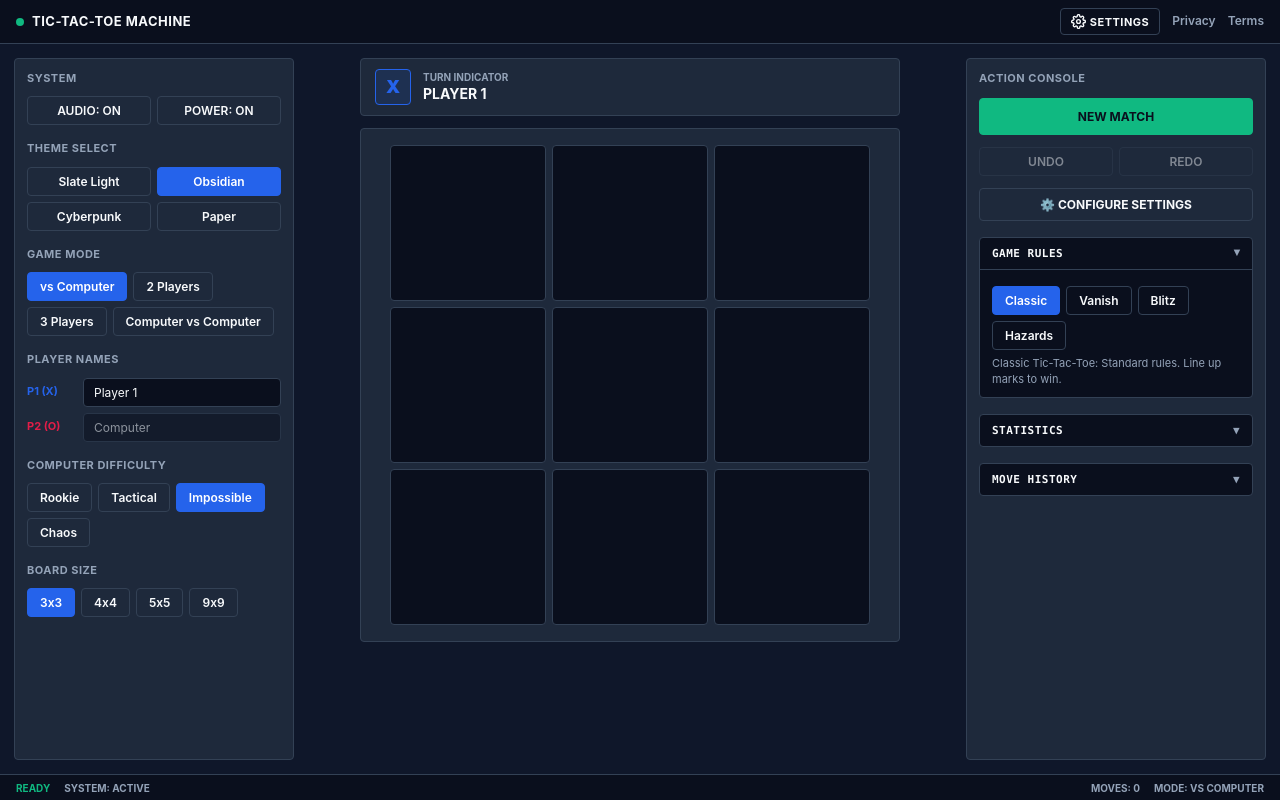
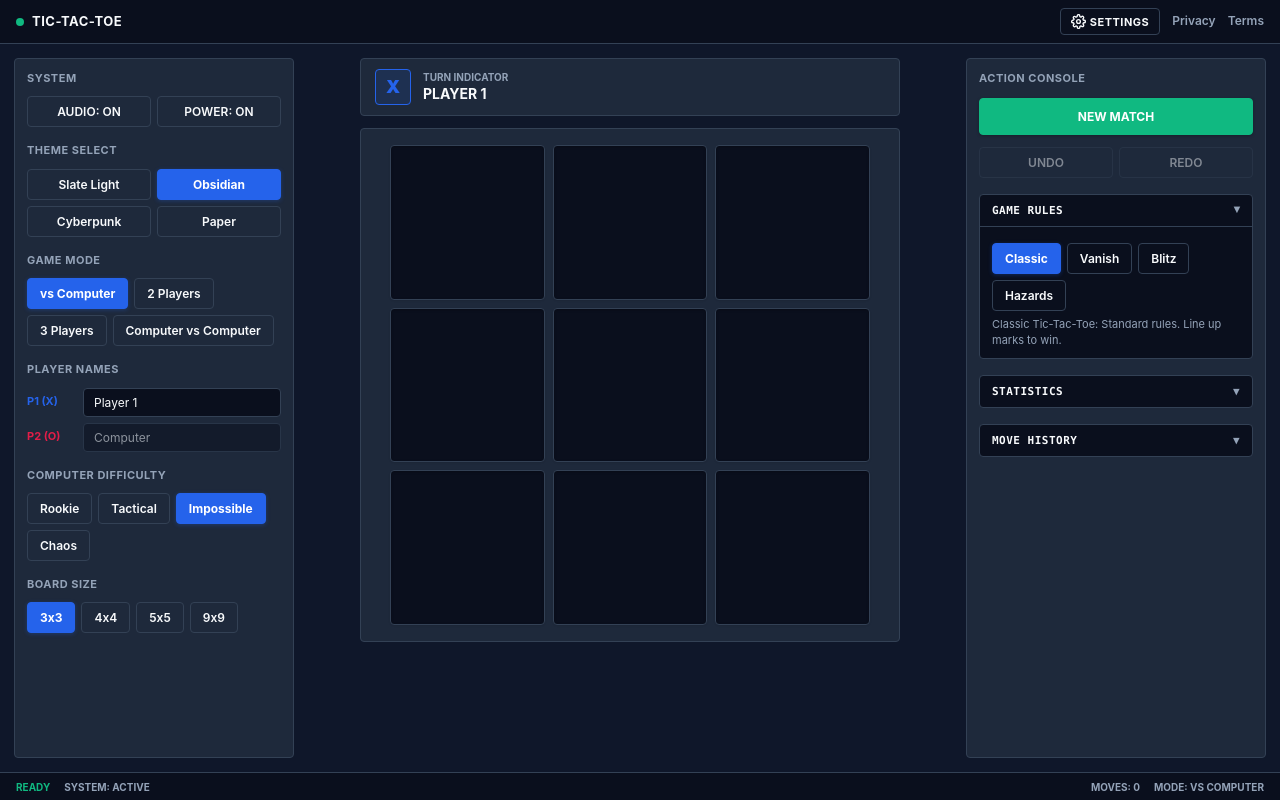
Before and after one commit to Sidharth2805/TIC-TAC-TOE, a website: page www/index.html in a window 1280 px wide. Drawn offline with Linux system fonts and the light colour scheme.

Commit message:
Rename to TIC-TAC-TOE, fix Slate Light button visibility, increase X/O symbol sizes, and enhance animations

```diff
--- a/capacitor.config.json
+++ b/capacitor.config.json
@@ -1,6 +1,6 @@
 {
   "appId": "com.tictactoe.machine",
-  "appName": "Tic-Tac-Toe Machine",
+  "appName": "TIC-TAC-TOE",
   "webDir": "www",
   "server": {
     "androidScheme": "https"
--- a/game.js
+++ b/game.js
@@ -502,6 +502,7 @@
     if (!grid) return;
     grid.innerHTML = '';
     grid.style.gridTemplateColumns = `repeat(${config.gridSize}, 1fr)`;
+    grid.setAttribute('data-grid-size', config.gridSize);
 
     for (let i = 0; i < state.board.length; i++) {
       const cell = document.createElement('div');
--- a/style.css
+++ b/style.css
@@ -90,10 +90,10 @@ html, body {
   display: flex;
   align-items: center;
   justify-content: space-between;
-  padding: 8px 16px;
+  padding: max(8px, env(safe-area-inset-top)) 16px 8px 16px;
   background-color: var(--term-bg);
   border-bottom: 1px solid var(--border);
-  min-height: 42px;
+  min-height: 44px;
 }
 
 .brand {
@@ -165,18 +165,27 @@ button, .btn {
   font-size: 12px;
   font-weight: 600;
   border-radius: var(--radius);
-  padding: 6px 12px;
+  padding: 7px 12px;
   border: 1px solid var(--border);
   background: transparent;
   color: var(--text);
   cursor: pointer;
   touch-action: manipulation;
-  transition: background-color 0.15s, border-color 0.15s;
+  transition: background-color 0.15s, border-color 0.15s, transform 0.08s;
 }
 
-button:hover:not(:disabled), .btn:hover:not(:disabled) {
-  background-color: rgba(255, 255, 255, 0.06);
+button:hover:not(:disabled):not(.active), .btn:hover:not(:disabled):not(.active) {
+  background-color: rgba(255, 255, 255, 0.08);
   border-color: var(--text-dim);
+}
+
+[data-theme="slate-light"] button:hover:not(:disabled):not(.active),
+[data-theme="slate-light"] .btn:hover:not(:disabled):not(.active),
+[data-theme="paper"] button:hover:not(:disabled):not(.active),
+[data-theme="paper"] .btn:hover:not(:disabled):not(.active) {
+  background-color: rgba(0, 0, 0, 0.06);
+  border-color: var(--text-dim);
+  color: var(--text);
 }
 
 button:active:not(:disabled), .btn:active:not(:disabled) {
@@ -189,14 +198,15 @@ button:disabled, .btn:disabled {
 }
 
 .btn-primary {
-  background-color: var(--accent-win);
-  color: var(--term-bg);
-  border-color: var(--accent-win);
+  background-color: var(--accent-win) !important;
+  color: #FFFFFF !important;
+  border-color: var(--accent-win) !important;
   font-weight: 700;
+  box-shadow: 0 1px 3px rgba(0, 0, 0, 0.25);
 }
 .btn-primary:hover:not(:disabled) {
-  background-color: #059669;
-  border-color: #059669;
+  background-color: #059669 !important;
+  border-color: #059669 !important;
 }
 
 .btn-group {
@@ -205,10 +215,22 @@ button:disabled, .btn:disabled {
   gap: 6px;
 }
 
-.btn-group button.active {
-  background-color: var(--accent-x);
-  color: #FFFFFF;
-  border-color: var(--accent-x);
+/* Selected Active Buttons across all themes */
+.btn-group button.active,
+.btn-group .btn.active,
+button.active,
+.btn.active {
+  background-color: var(--accent-x) !important;
+  color: #FFFFFF !important;
+  border-color: var(--accent-x) !important;
+  font-weight: 700;
+  box-shadow: 0 1px 4px rgba(37, 99, 235, 0.3);
+}
+
+.btn-group button.active:hover,
+button.active:hover {
+  background-color: var(--accent-x) !important;
+  color: #FFFFFF !important;
 }
 
 /* Inputs */
@@ -335,7 +357,7 @@ input[type="text"]:disabled {
 
 .grid-board {
   display: grid;
-  gap: 6px;
+  gap: 8px;
   width: 100%;
   aspect-ratio: 1 / 1;
   max-width: 480px;
@@ -350,33 +372,75 @@ input[type="text"]:disabled {
   display: flex;
   align-items: center;
   justify-content: center;
-  font-size: clamp(20px, 6vw, 42px);
+  font-size: clamp(48px, 14vw, 84px);
   font-weight: 900;
+  line-height: 1;
   cursor: pointer;
   touch-action: manipulation;
   user-select: none;
-  transition: background-color 0.12s, border-color 0.12s, transform 0.08s;
+  transition: background-color 0.14s, border-color 0.14s, transform 0.1s, box-shadow 0.14s;
+  box-shadow: inset 0 1px 3px rgba(0, 0, 0, 0.22), 0 1px 2px rgba(0, 0, 0, 0.08);
+  position: relative;
+}
+
+/* Dynamic font-size scaling tailored to board dimensions */
+.grid-board[data-grid-size="3"] .cell {
+  font-size: clamp(52px, 15vw, 88px);
+}
+.grid-board[data-grid-size="4"] .cell {
+  font-size: clamp(38px, 11vw, 62px);
+}
+.grid-board[data-grid-size="5"] .cell {
+  font-size: clamp(28px, 8.5vw, 46px);
+}
+.grid-board[data-grid-size="9"] .cell {
+  font-size: clamp(14px, 4.2vw, 22px);
 }
 
 .cell:hover:not(:disabled):not(.filled):not(.hazard) {
   border-color: var(--accent-x);
-  background-color: rgba(37, 99, 235, 0.08);
+  background-color: rgba(37, 99, 235, 0.1);
+  transform: translateY(-1px);
+  box-shadow: 0 2px 8px rgba(37, 99, 235, 0.25);
 }
 
 .cell:active:not(:disabled) {
-  transform: scale(0.97);
+  transform: scale(0.96);
+}
+
+/* Mark pop-in tactile animation */
+@keyframes markPop {
+  0% {
+    transform: scale(0.35) rotate(-6deg);
+    opacity: 0;
+  }
+  75% {
+    transform: scale(1.12) rotate(2deg);
+    opacity: 1;
+  }
+  100% {
+    transform: scale(1) rotate(0);
+    opacity: 1;
+  }
+}
+
+.cell.filled {
+  animation: markPop 0.16s cubic-bezier(0.175, 0.885, 0.32, 1.275);
 }
 
 .cell.symbol-x {
   color: var(--accent-x);
+  text-shadow: 0 0 14px rgba(37, 99, 235, 0.35);
 }
 
 .cell.symbol-o {
   color: var(--accent-o);
+  text-shadow: 0 0 14px rgba(225, 29, 72, 0.35);
 }
 
 .cell.symbol-delta {
   color: var(--accent-p3);
+  text-shadow: 0 0 14px rgba(16, 185, 129, 0.35);
 }
 
 .cell.hazard {
@@ -384,12 +448,28 @@ input[type="text"]:disabled {
   background-color: var(--hazard-bg);
   color: var(--hazard-border);
   cursor: not-allowed;
+  box-shadow: inset 0 0 10px rgba(239, 68, 68, 0.25);
+}
+
+/* Winning cell neon pulse animation */
+@keyframes winPulse {
+  0%, 100% {
+    background-color: rgba(16, 185, 129, 0.25);
+    border-color: var(--accent-win);
+    box-shadow: 0 0 12px rgba(16, 185, 129, 0.4), inset 0 0 10px rgba(16, 185, 129, 0.2);
+  }
+  50% {
+    background-color: rgba(16, 185, 129, 0.42);
+    border-color: #34D399;
+    box-shadow: 0 0 22px rgba(16, 185, 129, 0.7), inset 0 0 16px rgba(16, 185, 129, 0.4);
+  }
 }
 
 .cell.winning-cell {
-  background-color: rgba(16, 185, 129, 0.22);
-  border-color: var(--accent-win);
-  color: var(--accent-win);
+  animation: winPulse 1.2s infinite ease-in-out;
+  color: var(--accent-win) !important;
+  font-weight: 900;
+  z-index: 2;
 }
 
 /* Right Column (Actions, Rules, Stats, History) */
@@ -555,13 +635,13 @@ input[type="text"]:disabled {
   display: flex;
   align-items: center;
   justify-content: space-between;
-  padding: 4px 16px;
+  padding: 4px 16px max(4px, env(safe-area-inset-bottom)) 16px;
   background-color: var(--term-bg);
   border-top: 1px solid var(--border);
   font-size: 10px;
   font-weight: 700;
   color: var(--text-dim);
-  min-height: 26px;
+  min-height: 28px;
 }
 .status-left, .status-right {
   display: flex;
--- a/sw.js
+++ b/sw.js
@@ -1,4 +1,4 @@
-const CACHE_NAME = 'tictactoe-cache-v2';
+const CACHE_NAME = 'tictactoe-cache-v3';
 const ASSETS = [
   './',
   './index.html',
--- a/www/game.js
+++ b/www/game.js
@@ -502,6 +502,7 @@
     if (!grid) return;
     grid.innerHTML = '';
     grid.style.gridTemplateColumns = `repeat(${config.gridSize}, 1fr)`;
+    grid.setAttribute('data-grid-size', config.gridSize);
 
     for (let i = 0; i < state.board.length; i++) {
       const cell = document.createElement('div');
--- a/www/index.html
+++ b/www/index.html
@@ -2,15 +2,15 @@
 <html lang="en" data-theme="obsidian">
 <head>
   <meta charset="UTF-8">
-  <meta name="viewport" content="width=device-width, initial-scale=1.0, maximum-scale=1.0, user-scalable=no">
-  <title>TIC-TAC-TOE MACHINE</title>
+  <meta name="viewport" content="width=device-width, initial-scale=1.0, maximum-scale=1.0, user-scalable=no, viewport-fit=cover">
+  <title>TIC-TAC-TOE</title>
   <meta name="description" content="Advanced desktop and mobile Tic-Tac-Toe game with Minimax AI, multiple game rules, and multiplayer.">
   <link rel="icon" type="image/svg+xml" href="favicon.svg">
   <link rel="manifest" href="./manifest.json">
   <meta name="theme-color" content="#0F172A">
   <meta name="apple-mobile-web-app-capable" content="yes">
   <meta name="apple-mobile-web-app-status-bar-style" content="black-translucent">
-  <meta name="apple-mobile-web-app-title" content="TicTacToe">
+  <meta name="apple-mobile-web-app-title" content="TIC-TAC-TOE">
   <link rel="apple-touch-icon" href="icon-192.png">
   <link rel="stylesheet" href="style.css">
 </head>
@@ -20,7 +20,7 @@
     <header class="top-bar">
       <div class="brand">
         <span class="status-dot"></span>
-        <span>TIC-TAC-TOE MACHINE</span>
+        <span>TIC-TAC-TOE</span>
       </div>
       <div class="top-actions">
         <button id="btnHeaderSettings" class="btn btn-settings-header" title="Open Settings" aria-label="Settings">
@@ -145,9 +145,6 @@
           <button id="btnUndo" class="btn" style="flex:1;">UNDO</button>
           <button id="btnRedo" class="btn" style="flex:1;">REDO</button>
         </div>
-        <button id="btnActionSettings" class="btn" style="width:100%; padding:8px; display:flex; align-items:center; justify-content:center; gap:6px; font-weight:700;">
-          <span>⚙️ CONFIGURE SETTINGS</span>
-        </button>
 
         <!-- ACCORDION: GAME RULES -->
         <div class="accordion-item open" id="accordionRules">
--- a/www/style.css
+++ b/www/style.css
@@ -90,10 +90,10 @@ html, body {
   display: flex;
   align-items: center;
   justify-content: space-between;
-  padding: 8px 16px;
+  padding: max(8px, env(safe-area-inset-top)) 16px 8px 16px;
   background-color: var(--term-bg);
   border-bottom: 1px solid var(--border);
-  min-height: 42px;
+  min-height: 44px;
 }
 
 .brand {
@@ -165,18 +165,27 @@ button, .btn {
   font-size: 12px;
   font-weight: 600;
   border-radius: var(--radius);
-  padding: 6px 12px;
+  padding: 7px 12px;
   border: 1px solid var(--border);
   background: transparent;
   color: var(--text);
   cursor: pointer;
   touch-action: manipulation;
-  transition: background-color 0.15s, border-color 0.15s;
+  transition: background-color 0.15s, border-color 0.15s, transform 0.08s;
 }
 
-button:hover:not(:disabled), .btn:hover:not(:disabled) {
-  background-color: rgba(255, 255, 255, 0.06);
+button:hover:not(:disabled):not(.active), .btn:hover:not(:disabled):not(.active) {
+  background-color: rgba(255, 255, 255, 0.08);
   border-color: var(--text-dim);
+}
+
+[data-theme="slate-light"] button:hover:not(:disabled):not(.active),
+[data-theme="slate-light"] .btn:hover:not(:disabled):not(.active),
+[data-theme="paper"] button:hover:not(:disabled):not(.active),
+[data-theme="paper"] .btn:hover:not(:disabled):not(.active) {
+  background-color: rgba(0, 0, 0, 0.06);
+  border-color: var(--text-dim);
+  color: var(--text);
 }
 
 button:active:not(:disabled), .btn:active:not(:disabled) {
@@ -189,14 +198,15 @@ button:disabled, .btn:disabled {
 }
 
 .btn-primary {
-  background-color: var(--accent-win);
-  color: var(--term-bg);
-  border-color: var(--accent-win);
+  background-color: var(--accent-win) !important;
+  color: #FFFFFF !important;
+  border-color: var(--accent-win) !important;
   font-weight: 700;
+  box-shadow: 0 1px 3px rgba(0, 0, 0, 0.25);
 }
 .btn-primary:hover:not(:disabled) {
-  background-color: #059669;
-  border-color: #059669;
+  background-color: #059669 !important;
+  border-color: #059669 !important;
 }
 
 .btn-group {
@@ -205,10 +215,22 @@ button:disabled, .btn:disabled {
   gap: 6px;
 }
 
-.btn-group button.active {
-  background-color: var(--accent-x);
-  color: #FFFFFF;
-  border-color: var(--accent-x);
+/* Selected Active Buttons across all themes */
+.btn-group button.active,
+.btn-group .btn.active,
+button.active,
+.btn.active {
+  background-color: var(--accent-x) !important;
+  color: #FFFFFF !important;
+  border-color: var(--accent-x) !important;
+  font-weight: 700;
+  box-shadow: 0 1px 4px rgba(37, 99, 235, 0.3);
+}
+
+.btn-group button.active:hover,
+button.active:hover {
+  background-color: var(--accent-x) !important;
+  color: #FFFFFF !important;
 }
 
 /* Inputs */
@@ -335,7 +357,7 @@ input[type="text"]:disabled {
 
 .grid-board {
   display: grid;
-  gap: 6px;
+  gap: 8px;
   width: 100%;
   aspect-ratio: 1 / 1;
   max-width: 480px;
@@ -350,33 +372,75 @@ input[type="text"]:disabled {
   display: flex;
   align-items: center;
   justify-content: center;
-  font-size: clamp(20px, 6vw, 42px);
+  font-size: clamp(48px, 14vw, 84px);
   font-weight: 900;
+  line-height: 1;
   cursor: pointer;
   touch-action: manipulation;
   user-select: none;
-  transition: background-color 0.12s, border-color 0.12s, transform 0.08s;
+  transition: background-color 0.14s, border-color 0.14s, transform 0.1s, box-shadow 0.14s;
+  box-shadow: inset 0 1px 3px rgba(0, 0, 0, 0.22), 0 1px 2px rgba(0, 0, 0, 0.08);
+  position: relative;
+}
+
+/* Dynamic font-size scaling tailored to board dimensions */
+.grid-board[data-grid-size="3"] .cell {
+  font-size: clamp(52px, 15vw, 88px);
+}
+.grid-board[data-grid-size="4"] .cell {
+  font-size: clamp(38px, 11vw, 62px);
+}
+.grid-board[data-grid-size="5"] .cell {
+  font-size: clamp(28px, 8.5vw, 46px);
+}
+.grid-board[data-grid-size="9"] .cell {
+  font-size: clamp(14px, 4.2vw, 22px);
 }
 
 .cell:hover:not(:disabled):not(.filled):not(.hazard) {
   border-color: var(--accent-x);
-  background-color: rgba(37, 99, 235, 0.08);
+  background-color: rgba(37, 99, 235, 0.1);
+  transform: translateY(-1px);
+  box-shadow: 0 2px 8px rgba(37, 99, 235, 0.25);
 }
 
 .cell:active:not(:disabled) {
-  transform: scale(0.97);
+  transform: scale(0.96);
+}
+
+/* Mark pop-in tactile animation */
+@keyframes markPop {
+  0% {
+    transform: scale(0.35) rotate(-6deg);
+    opacity: 0;
+  }
+  75% {
+    transform: scale(1.12) rotate(2deg);
+    opacity: 1;
+  }
+  100% {
+    transform: scale(1) rotate(0);
+    opacity: 1;
+  }
+}
+
+.cell.filled {
+  animation: markPop 0.16s cubic-bezier(0.175, 0.885, 0.32, 1.275);
 }
 
 .cell.symbol-x {
   color: var(--accent-x);
+  text-shadow: 0 0 14px rgba(37, 99, 235, 0.35);
 }
 
 .cell.symbol-o {
   color: var(--accent-o);
+  text-shadow: 0 0 14px rgba(225, 29, 72, 0.35);
 }
 
 .cell.symbol-delta {
   color: var(--accent-p3);
+  text-shadow: 0 0 14px rgba(16, 185, 129, 0.35);
 }
 
 .cell.hazard {
@@ -384,12 +448,28 @@ input[type="text"]:disabled {
   background-color: var(--hazard-bg);
   color: var(--hazard-border);
   cursor: not-allowed;
+  box-shadow: inset 0 0 10px rgba(239, 68, 68, 0.25);
+}
+
+/* Winning cell neon pulse animation */
+@keyframes winPulse {
+  0%, 100% {
+    background-color: rgba(16, 185, 129, 0.25);
+    border-color: var(--accent-win);
+    box-shadow: 0 0 12px rgba(16, 185, 129, 0.4), inset 0 0 10px rgba(16, 185, 129, 0.2);
+  }
+  50% {
+    background-color: rgba(16, 185, 129, 0.42);
+    border-color: #34D399;
+    box-shadow: 0 0 22px rgba(16, 185, 129, 0.7), inset 0 0 16px rgba(16, 185, 129, 0.4);
+  }
 }
 
 .cell.winning-cell {
-  background-color: rgba(16, 185, 129, 0.22);
-  border-color: var(--accent-win);
-  color: var(--accent-win);
+  animation: winPulse 1.2s infinite ease-in-out;
+  color: var(--accent-win) !important;
+  font-weight: 900;
+  z-index: 2;
 }
 
 /* Right Column (Actions, Rules, Stats, History) */
@@ -555,13 +635,13 @@ input[type="text"]:disabled {
   display: flex;
   align-items: center;
   justify-content: space-between;
-  padding: 4px 16px;
+  padding: 4px 16px max(4px, env(safe-area-inset-bottom)) 16px;
   background-color: var(--term-bg);
   border-top: 1px solid var(--border);
   font-size: 10px;
   font-weight: 700;
   color: var(--text-dim);
-  min-height: 26px;
+  min-height: 28px;
 }
 .status-left, .status-right {
   display: flex;
--- a/www/sw.js
+++ b/www/sw.js
@@ -1,4 +1,4 @@
-const CACHE_NAME = 'tictactoe-cache-v2';
+const CACHE_NAME = 'tictactoe-cache-v3';
 const ASSETS = [
   './',
   './index.html',
```
Also changed, not shown: index.html (+4 -7 lines), manifest.json, www/manifest.json, 2 other files.
